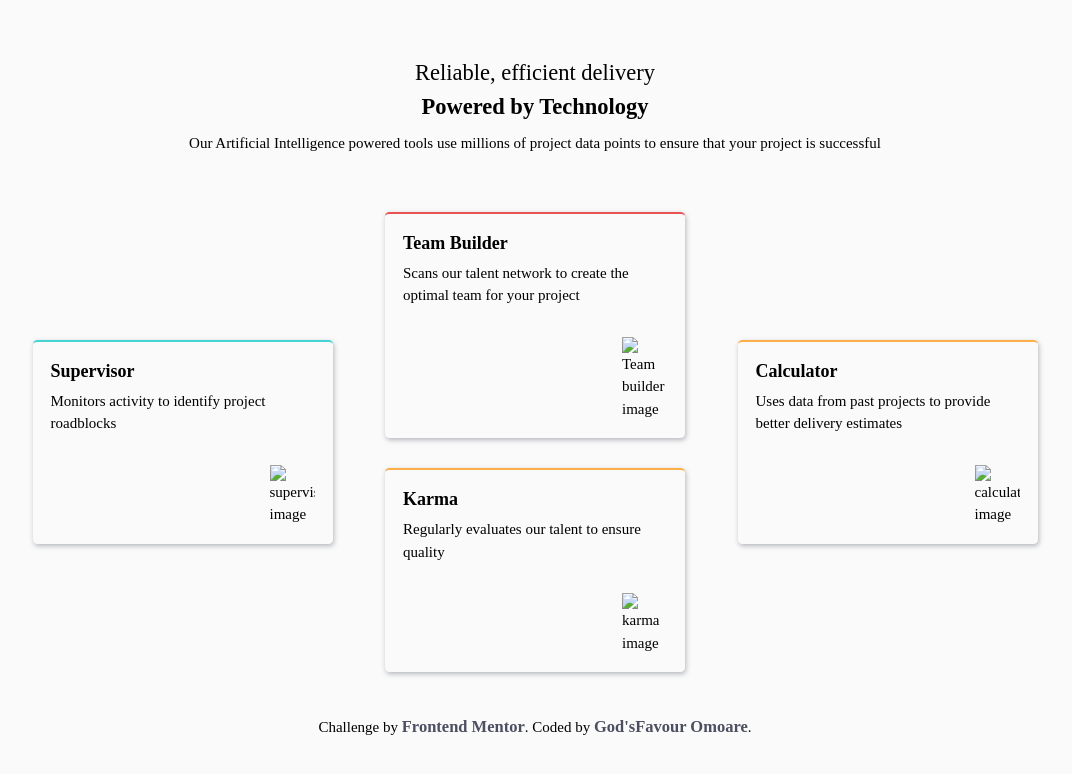
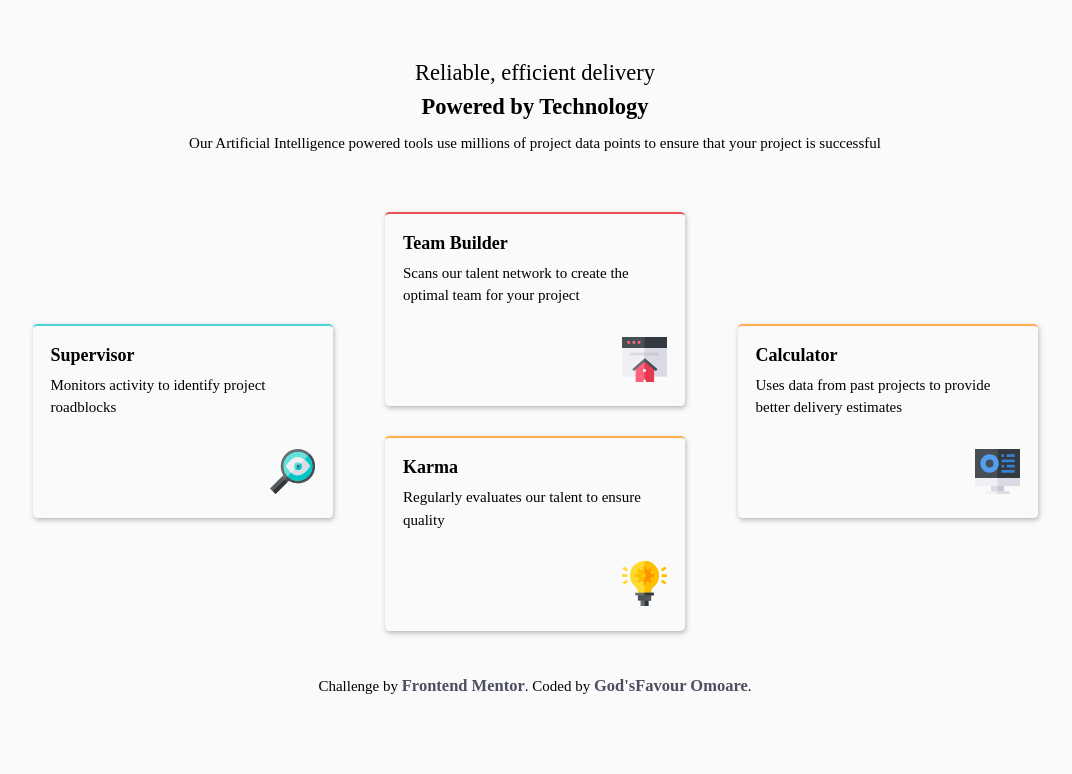
Before and after one commit to Bebek-hub/CWI-Project-1, a plain HTML site: page index.html in a window 1280 px wide. Shown: the whole page, without its empty margins (105-1177 px from the left). Drawn offline with Linux system fonts and the light colour scheme; a web font is replaced by a local one.

Commit message:
Update index.html

```diff
--- a/index.html
+++ b/index.html
@@ -3,7 +3,7 @@
 <head>
   <meta charset="UTF-8">
   <meta name="viewport" content="width=device-width, initial-scale=1.0">
-  <link rel="icon" type="image/png" sizes="32x32" href="./images/favicon-32x32.png">
+  <link rel="icon" type="image/png" sizes="32x32" href="./favicon-32x32.png">
   <link rel="stylesheet" href="./style.css">
   <title>Frontend Mentor | Four card feature section</title>
 
@@ -23,7 +23,7 @@
           <p class="wrapper_main_content_p">Monitors activity to identify project roadblocks</p>
         </div>
         <div class="wrapper_main_image">
-          <img src="./images/icon-supervisor.svg" alt="supervisor image" class="main_inner_image">
+          <img src="./icon-supervisor.svg" alt="supervisor image" class="main_inner_image">
         </div>
       </div>
 
@@ -33,7 +33,7 @@
           <p class="wrapper_main_content_p">Scans our talent network to create the optimal team for your project</p>
         </div>
         <div class="wrapper_main_image">
-          <img src="./images/icon-team-builder.svg" alt="Team builder image" class="main_inner_image">
+          <img src="./icon-team-builder.svg" alt="Team builder image" class="main_inner_image">
         </div>
       </div>
 
@@ -43,7 +43,7 @@
           <p class="wrapper_main_content_p">Regularly evaluates our talent to ensure quality</p>
         </div>
         <div class="wrapper_main_image">
-          <img src="./images/icon-karma.svg" alt="karma image" class="main_inner_image">
+          <img src="./icon-karma.svg" alt="karma image" class="main_inner_image">
         </div>
       </div>
 
@@ -53,7 +53,7 @@
           <p class="wrapper_main_content_p"> Uses data from past projects to provide better delivery estimates</p>
         </div>
         <div class="wrapper_main_image">
-          <img src="./images/icon-calculator.svg" alt="calculator image" class="main_inner_image">
+          <img src="./icon-calculator.svg" alt="calculator image" class="main_inner_image">
         </div>
       </div>
 
```
